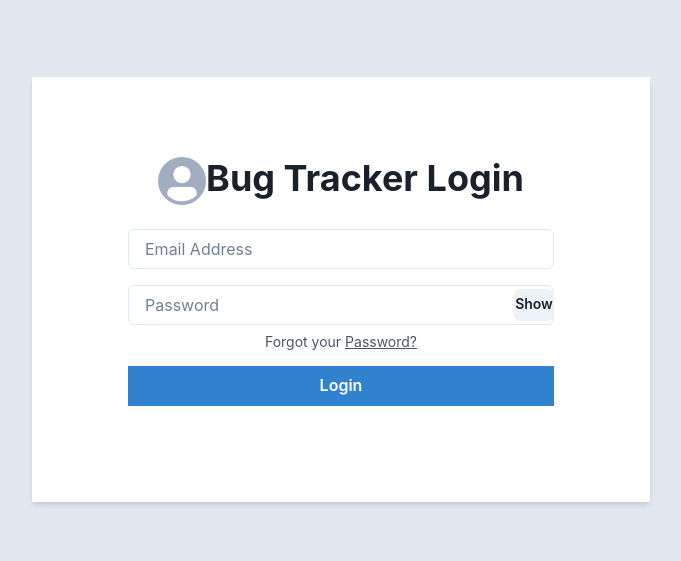
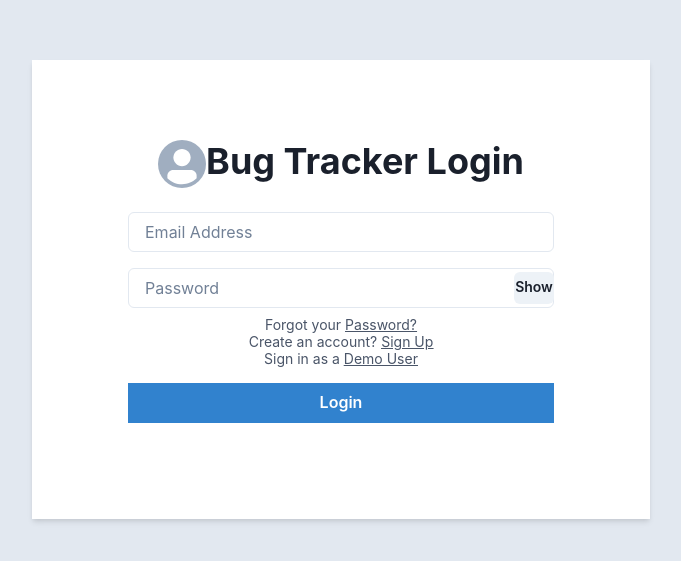
Before and after one commit to ShariqAli-Dev/bug-tracker, a Next.js app: page / in a window 1280 px wide. Shown: the part 107-668 px from the top of the page, without its empty margins (299-980 px from the left). Built offline with nearby package versions, Linux system fonts and the light colour scheme.

Commit message:
helper text is now dynamically mapped and rendered

```diff
--- a/pages/index.tsx
+++ b/pages/index.tsx
@@ -16,6 +16,12 @@ import {
 } from '@chakra-ui/react';
 import Link from 'next/link';
 import { useState } from 'react';
+
+const helperTexts = [
+  { text: 'Forgot your', hyperText: 'Password?', url: 'forgot' },
+  { text: 'Create an account?', hyperText: 'Sign Up', url: 'signup' },
+  { text: 'Sign in as a', hyperText: 'Demo User', url: 'demo' },
+];
 
 const Home: NextPage = () => {
   const [showPassword, setShowPassword] = useState(false);
@@ -77,14 +83,21 @@ const Home: NextPage = () => {
                 </InputGroup>
                 {/* BOTTOM  LINKS */}
                 <FormHelperText textAlign='center'>
-                  <div>
-                    Forgot your{' '}
-                    <Text as='u'>
-                      <Link href='forgot'>Password?</Link>
-                    </Text>
-                  </div>
+                  {helperTexts.map((helperText) => {
+                    return (
+                      <div key={helperText.url}>
+                        {helperText.text}{' '}
+                        <Text as='u'>
+                          <Link href={helperText.url}>
+                            {helperText.hyperText}
+                          </Link>
+                        </Text>
+                      </div>
+                    );
+                  })}
                 </FormHelperText>
               </FormControl>
+              {/* SUBMIT LOGIN */}
               <Button
                 borderRadius={0}
                 type='submit'
```
